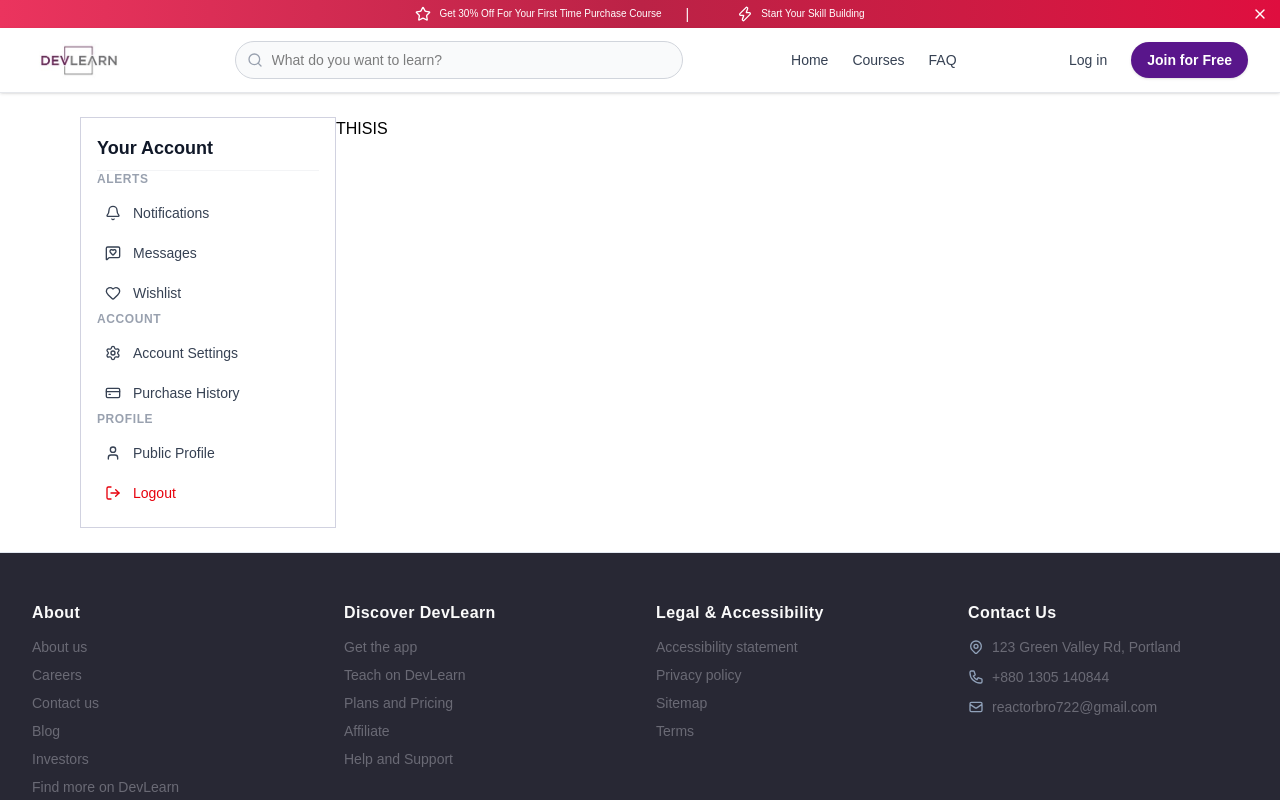
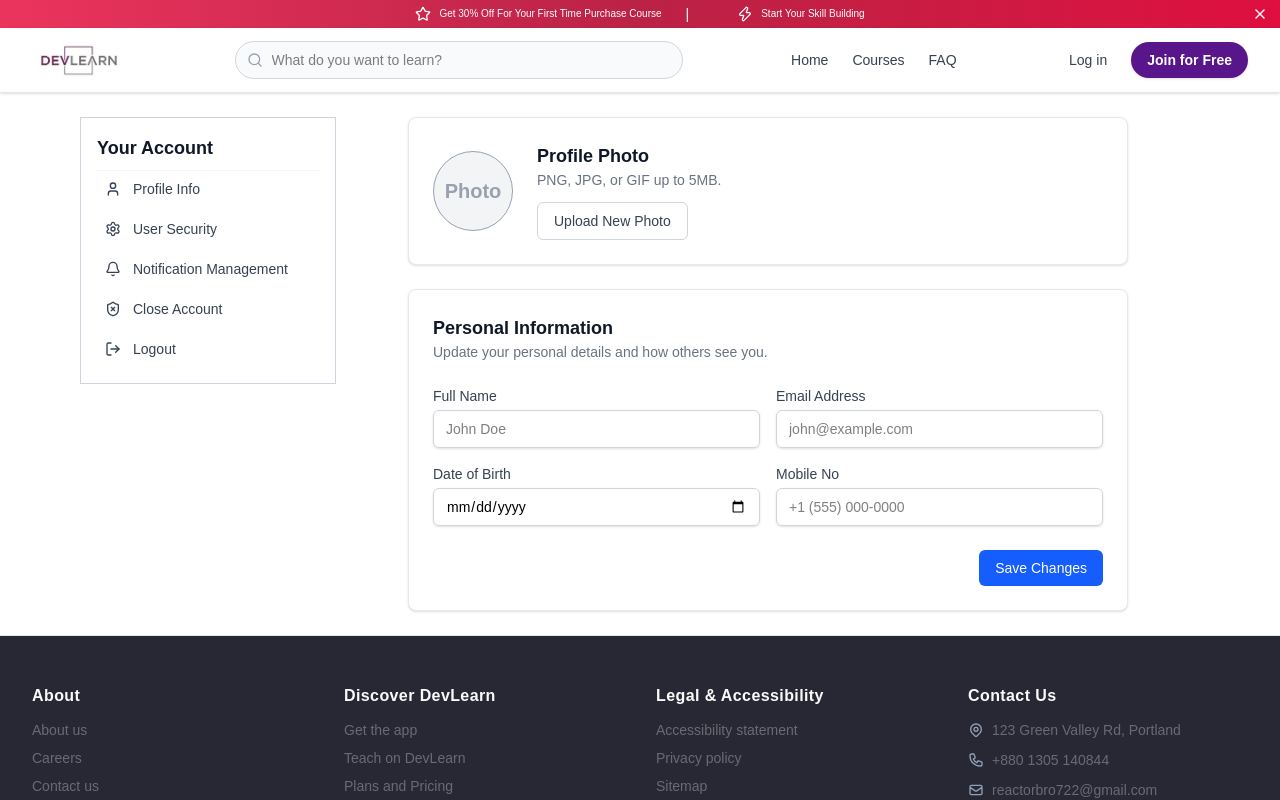
Before and after one commit to freelanceradnan/DevLearn-LMS-Platform, a React (Vite) app in the folder client/: page /profile/info in a window 1280 px wide. Shown: the top 800 px of the page. Built offline with nearby package versions, Linux system fonts and the light colour scheme.

Commit message:
Profile info section added

```diff
--- a/client/src/App.jsx
+++ b/client/src/App.jsx
@@ -4,6 +4,7 @@ import { Route, Routes } from "react-router-dom";
 import Home from "./Pages/Home";
 import GitHubCallback from "./Pages/GithubCallback";
 import Profile from "./Pages/Profile";
+import ProfileInfo from "./Components/ProfileInfo";
 
 function App() {
   return (
@@ -12,7 +13,11 @@ function App() {
       <Route index element={<Home/>}/>
       <Route path="/auth/github/callback" element={<GitHubCallback/>}/>
       <Route path="/profile" element={<Profile/>}>
-      <Route path="info" element={<h2>THISIS </h2>}/>
+      <Route path="info" index element={<ProfileInfo/>}/>
+      <Route path="security" element={<h2>this is info</h2>}/>
+      <Route path="notification" element={<h2>this is info</h2>}/>
+      <Route path="closeaccount" element={<h2>this is info</h2>}/>
+
       </Route>
       </Route>
     </Routes>
--- /dev/null
+++ b/client/src/Components/ProfileInfo.jsx
@@ -0,0 +1,132 @@
+import React, { useState } from "react";
+
+const ProfileInfo = () => {
+  const [formData, setFormData] = useState({
+    fullName: "",
+    email: "",
+    dob: "",
+    mobile: "",
+  });
+
+  const handleChange = (e) => {
+    const { name, value } = e.target;
+    setFormData((prev) => ({ ...prev, [name]: value }));
+  };
+
+  const handleSubmit = (e) => {
+    e.preventDefault();
+    console.log("Form Submitted:", formData);
+  };
+
+  return (
+    <div className="max-w-3xl mx-auto px-6 space-y-6">
+
+      <div className="border border-gray-200 rounded-lg p-6 bg-white shadow-sm flex items-center gap-6">
+        <div className="w-20 h-20 rounded-full bg-gray-100 flex items-center justify-center border text-gray-400 font-semibold text-xl">
+          Photo
+        </div>
+        <div>
+          <h2 className="text-lg font-semibold text-gray-900">Profile Photo</h2>
+          <p className="text-sm text-gray-500 mb-3">
+            PNG, JPG, or GIF up to 5MB.
+          </p>
+          <button
+            type="button"
+            className="px-4 py-2 text-sm font-medium text-gray-700 bg-white border border-gray-300 rounded-md hover:bg-gray-50 focus:outline-none focus:ring-2 focus:ring-blue-500"
+          >
+            Upload New Photo
+          </button>
+        </div>
+      </div>
+
+      <div className="border border-gray-200 rounded-lg p-6 bg-white shadow-sm space-y-6">
+        <div>
+          <h2 className="text-lg font-semibold text-gray-900">
+            Personal Information
+          </h2>
+          <p className="text-sm text-gray-500">
+            Update your personal details and how others see you.
+          </p>
+        </div>
+
+        <form onSubmit={handleSubmit} className="space-y-6">
+          <div className="grid grid-cols-1 md:grid-cols-2 gap-4">
+            {/* Full Name */}
+            <div className="flex flex-col gap-1">
+              <label htmlFor="fullName" className="text-sm font-medium text-gray-700">
+                Full Name
+              </label>
+              <input
+                type="text"
+                id="fullName"
+                name="fullName"
+                value={formData.fullName}
+                onChange={handleChange}
+                placeholder="John Doe"
+                className="px-3 py-2 border border-gray-300 rounded-md shadow-sm focus:ring-2 focus:ring-blue-500 focus:border-blue-500 outline-none text-sm"
+              />
+            </div>
+
+            {/* Email Address */}
+            <div className="flex flex-col gap-1">
+              <label htmlFor="email" className="text-sm font-medium text-gray-700">
+                Email Address
+              </label>
+              <input
+                type="email"
+                id="email"
+                name="email"
+                value={formData.email}
+                onChange={handleChange}
+                placeholder="john@example.com"
+                className="px-3 py-2 border border-gray-300 rounded-md shadow-sm focus:ring-2 focus:ring-blue-500 focus:border-blue-500 outline-none text-sm"
+              />
+            </div>
+
+            {/* Date of Birth */}
+            <div className="flex flex-col gap-1">
+              <label htmlFor="dob" className="text-sm font-medium text-gray-700">
+                Date of Birth
+              </label>
+              <input
+                type="date"
+                id="dob"
+                name="dob"
+                value={formData.dob}
+                onChange={handleChange}
+                className="px-3 py-2 border border-gray-300 rounded-md shadow-sm focus:ring-2 focus:ring-blue-500 focus:border-blue-500 outline-none text-sm"
+              />
+            </div>
+
+            {/* Mobile No */}
+            <div className="flex flex-col gap-1">
+              <label htmlFor="mobile" className="text-sm font-medium text-gray-700">
+                Mobile No
+              </label>
+              <input
+                type="tel"
+                id="mobile"
+                name="mobile"
+                value={formData.mobile}
+                onChange={handleChange}
+                placeholder="+1 (555) 000-0000"
+                className="px-3 py-2 border border-gray-300 rounded-md shadow-sm focus:ring-2 focus:ring-blue-500 focus:border-blue-500 outline-none text-sm"
+              />
+            </div>
+          </div>
+
+          <div className="flex justify-end">
+            <button
+              type="submit"
+              className="px-4 py-2 bg-blue-600 text-white font-medium text-sm rounded-md hover:bg-blue-700 focus:outline-none focus:ring-2 focus:ring-blue-500 focus:ring-offset-2 transition-colors"
+            >
+              Save Changes
+            </button>
+          </div>
+        </form>
+      </div>
+    </div>
+  );
+};
+
+export default ProfileInfo;
--- a/client/src/Components/ProfileMenu.jsx
+++ b/client/src/Components/ProfileMenu.jsx
@@ -1,7 +1,30 @@
-import { Bell, CreditCard, Heart, LogOut, MessageSquareHeart, Settings, User } from 'lucide-react';
-import React from 'react';
+import { Bell, CreditCard, Heart, LogOut, MessageSquareHeart, Settings, ShieldX, User } from 'lucide-react';
+import React, { useState } from 'react';
+import { Link, useNavigate } from 'react-router-dom';
+import { useDispatch } from 'react-redux';
+import { logoutUser } from '../Features/AuthSlice';
+const ProfileMenu = () => {
+  const dispatch=useDispatch()
+  const navigate=useNavigate()
+  const [ActiveMenu,setActiveMenu]=useState()
+  const ProfileMenuOptions=[
+    {name:"Profile Info",link:'/profile/info',icon:<User size={16}/>},
+    {name:"User Security",link:'/profile/security',icon:<Settings size={16}/>},
+    {name:"Notification Management",link:'/profile/notification',icon:<Bell size={16}/>},
+    {name:"Close Account",link:'/profile/closeaccount',icon:<ShieldX size={16}/>}
+  ]
+   const logout = async () => {
+      try {
+        const result = await logoutuser().unwrap();
+        toast.success("logout success!");
+      } catch (error) {
+        toast.error("logout failed!");
+      } finally {
+        dispatch(logoutUser());
+        dispatch(ApiSlice.util.resetApiState());
 
-const ProfileMenu = () => {
+      }
+    };
     return (
         <div>
               <h2 className="text-lg font-bold text-gray-900 border-b border-gray-100 pb-2">
@@ -10,51 +33,43 @@ const ProfileMenu = () => {
 
                 {/*Alerts */}
                 <div>
-                  <p className="text-xs font-semibold text-gray-400 uppercase tracking-wider mb-2">
+                  {/* <p className="text-xs font-semibold text-gray-400 uppercase tracking-wider mb-2">
                     Alerts
-                  </p>
-                  <div className="space-y-1">
-                    <button className="w-full flex items-center gap-3 p-2 text-sm text-gray-700 hover:bg-purple-50 hover:text-purple-700 rounded-md transition-colors">
-                      <Bell size={16} /> Notifications
+                  </p> */}
+                  <div className="space-y-1 flex flex-col items-start">
+                    {ProfileMenuOptions.map((item,index)=>{
+                      const isActive=item.name===ActiveMenu;
+                      return (<Link className={`w-full flex items-center gap-3 p-2 text-sm text-gray-700 hover:bg-purple-50 ${isActive?"text-purple-700 bg-purple-200":""} rounded-md transition-colors` }key={index} onClick={()=>setActiveMenu(item.name)} to={item.link}>
+                        <span >{item.icon}</span>
+                        {item.name}
+                      </Link>)
+                    }
+
+                    )}
+                    <button className='w-full flex items-center gap-3 p-2 text-sm text-gray-700 hover:bg-purple-50 hover:text-purple-700 rounded-md transition-colors' onClick={()=>logout()}><LogOut size={16}/>Logout</button>
+                    {/* <button className="" onClick={()=>navigate('/profile/info')}>
+                      <User size={16} /> Profile Info
                     </button>
-                    <button className="w-full flex items-center gap-3 p-2 text-sm text-gray-700 hover:bg-purple-50 hover:text-purple-700 rounded-md transition-colors">
-                      <MessageSquareHeart size={16} /> Messages
+                    <button className="w-full flex items-center gap-3 p-2 text-sm text-gray-700 hover:bg-purple-50 hover:text-purple-700 rounded-md transition-colors" onClick={()=>navigate('/profile/security')}>
+                      <Settings  size={16} /> User Security
                     </button>
-                    <button className="w-full flex items-center gap-3 p-2 text-sm text-gray-700 hover:bg-purple-50 hover:text-purple-700 rounded-md transition-colors">
-                      <Heart size={16} /> Wishlist
+
+                    <button className="w-full flex items-center gap-3 p-2 text-sm text-gray-700 hover:bg-purple-50 hover:text-purple-700 rounded-md transition-colors"onclick>
+                      <Bell size={16} /> Notification Management
                     </button>
+                     <button className="w-full flex items-center gap-3 p-2 text-sm text-gray-700 hover:bg-purple-50 hover:text-purple-700 rounded-md transition-colors">
+                      <ShieldX size={16} />
+                      Close Account
+                    </button>
+                     <button className="w-full flex items-center gap-3 p-2 text-sm text-gray-700 hover:bg-purple-50 hover:text-purple-700 rounded-md transition-colors">
+                      <LogOut size={16} />
+                      Logout
+                    </button> */}
                   </div>
                 </div>
 
-                {/* Section 2: Account */}
-                <div>
-                  <p className="text-xs font-semibold text-gray-400 uppercase tracking-wider mb-2">
-                    Account
-                  </p>
-                  <div className="space-y-1">
-                    <button className="w-full flex items-center gap-3 p-2 text-sm text-gray-700 hover:bg-purple-50 hover:text-purple-700 rounded-md transition-colors">
-                      <Settings size={16} /> Account Settings
-                    </button>
-                    <button className="w-full flex items-center gap-3 p-2 text-sm text-gray-700 hover:bg-purple-50 hover:text-purple-700 rounded-md transition-colors">
-                      <CreditCard size={16} /> Purchase History
-                    </button>
-                  </div>
-                </div>
 
-                {/* Section 3: Profile */}
-                <div>
-                  <p className="text-xs font-semibold text-gray-400 uppercase tracking-wider mb-2">
-                    Profile
-                  </p>
-                  <div className="space-y-1">
-                    <button className="w-full flex items-center gap-3 p-2 text-sm text-gray-700 hover:bg-purple-50 hover:text-purple-700 rounded-md transition-colors">
-                      <User size={16} /> Public Profile
-                    </button>
-                    <button className="w-full flex items-center gap-3 p-2 text-sm text-red-600 hover:bg-red-50 rounded-md transition-colors">
-                      <LogOut size={16} /> Logout
-                    </button>
-                  </div>
-                </div>
+
         </div>
     );
 };
--- a/client/src/Pages/Profile.jsx
+++ b/client/src/Pages/Profile.jsx
@@ -10,7 +10,7 @@ const Profile = () => {
                 <ProfileMenu/>
             </div>
             {/* options menu */}
-            <div className=''>
+            <div className='w-full mx-auto'>
            <Outlet/>
             </div>
         </div>
--- /dev/null
+++ b/client/src/Pages/WishList.jsx
@@ -0,0 +1,11 @@
+import React from 'react';
+
+const WishList = () => {
+    return (
+        <div>
+            <h2>This is wishlist</h2>
+        </div>
+    );
+};
+
+export default WishList;
```
Also changed, not shown: client/src/Components/Navbar.jsx (+14 -23 lines).
